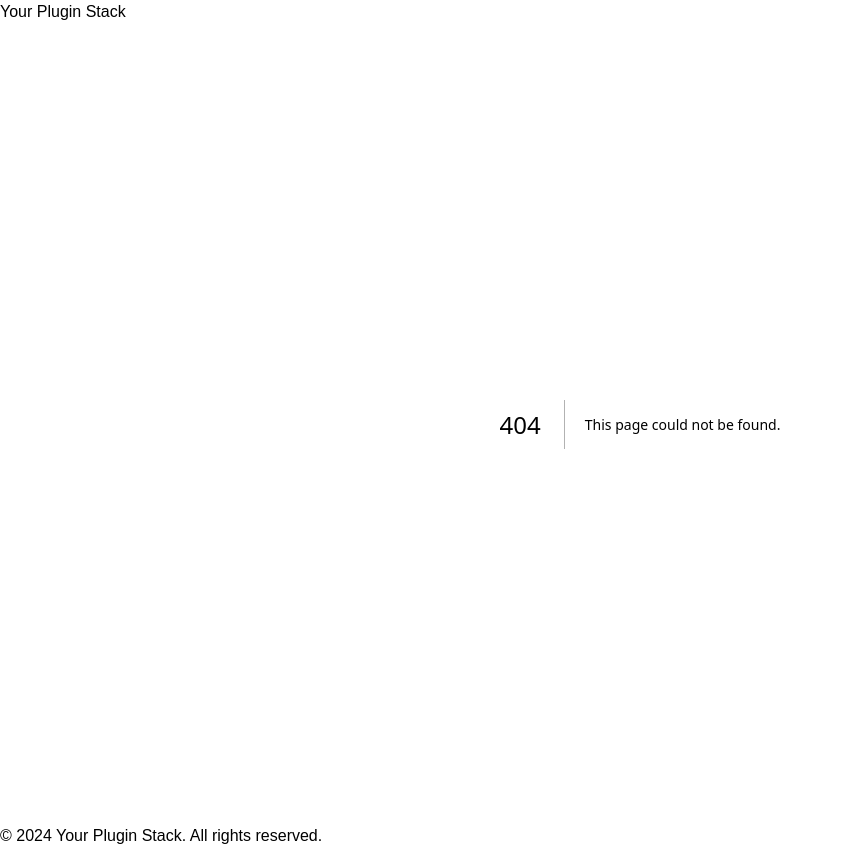
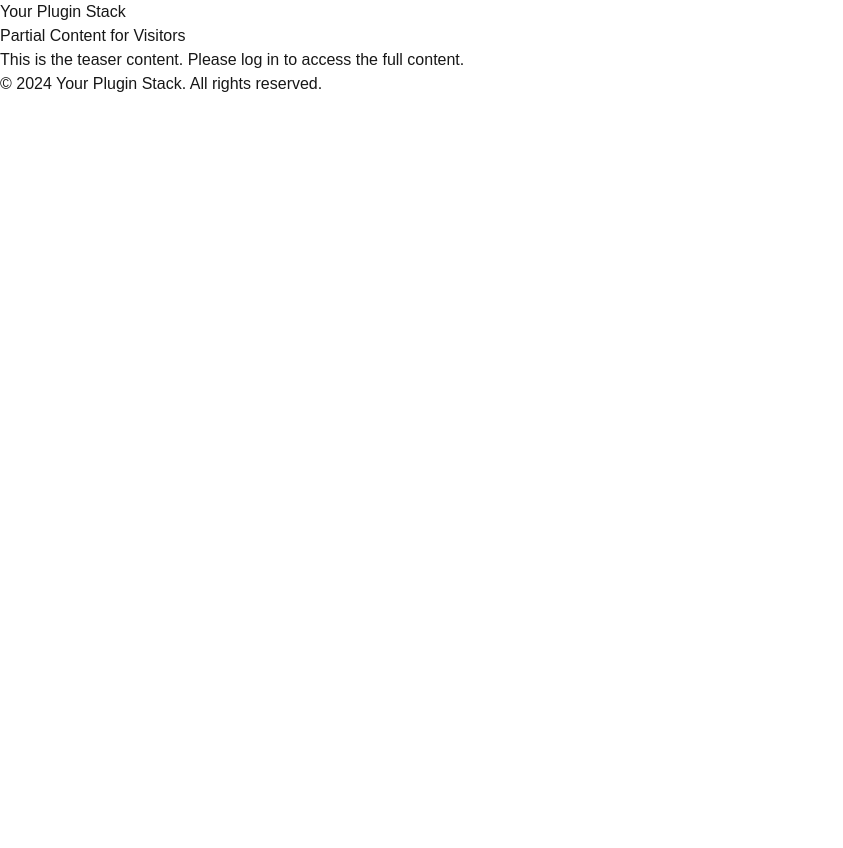
Before and after one commit to psymore/your-plugin-stack-nextjs, a Next.js app: page /content in a window 1280 px wide. Before the commit this address had no page. Shown: the whole page, without its empty margins (0-843 px from the left). After the commit the page ends 800 px from the top, so only its background shows below. Built offline with nearby package versions, Linux system fonts and the light colour scheme.

Commit message:
Implement visitor and authenticated user controls.

```diff
--- /dev/null
+++ b/src/app/content/page.tsx
@@ -0,0 +1,39 @@
+"use client";
+
+import { useEffect, useState } from "react";
+import Cookies from "js-cookie";
+
+const Dashboard = () => {
+  const [isAuthenticated, setIsAuthenticated] = useState(false);
+  const [content, setContent] = useState({ title: "", body: "" });
+
+  useEffect(() => {
+    // Get the value of the isAuthenticated cookie
+    const authStatus = Cookies.get("isAuthenticated") === "true";
+    setIsAuthenticated(authStatus);
+
+    console.log("Cookies.get(isAuthenticated:", Cookies.get("isAuthenticated"));
+
+    // Set content based on authentication status
+    if (authStatus) {
+      setContent({
+        title: "Full Content for Registered Users",
+        body: "Welcome to the full content section! This content is only visible to registered users.",
+      });
+    } else {
+      setContent({
+        title: "Partial Content for Visitors",
+        body: "This is the teaser content. Please log in to access the full content.",
+      });
+    }
+  }, []);
+
+  return (
+    <div>
+      <h1>{content.title}</h1>
+      <p>{content.body}</p>
+    </div>
+  );
+};
+
+export default Dashboard;
--- a/src/app/page.tsx
+++ b/src/app/page.tsx
@@ -16,13 +16,13 @@ import Link from "next/link";
 
 export default function HomePage() {
   return (
-    <div className="flex justify-center items-center min-h-screen">
+    <div className="flex justify-center mt-40 min-h-screen">
       <div className="text-center">
         <h1 className="text-3xl font-bold mb-4">
           Welcome to Your Plugin Stack
         </h1>
         <p className="mb-8">Manage your plugins with ease.</p>
-        <div className="flex flex-col justify-center gap-4">
+        <div className="flex flex-col justify-center gap-8">
           <Link
             className="bg-blue-500 text-white px-4 py-2 rounded"
             id="login"
```
Also changed, not shown: src/middleware.ts (+18 -6 lines).
